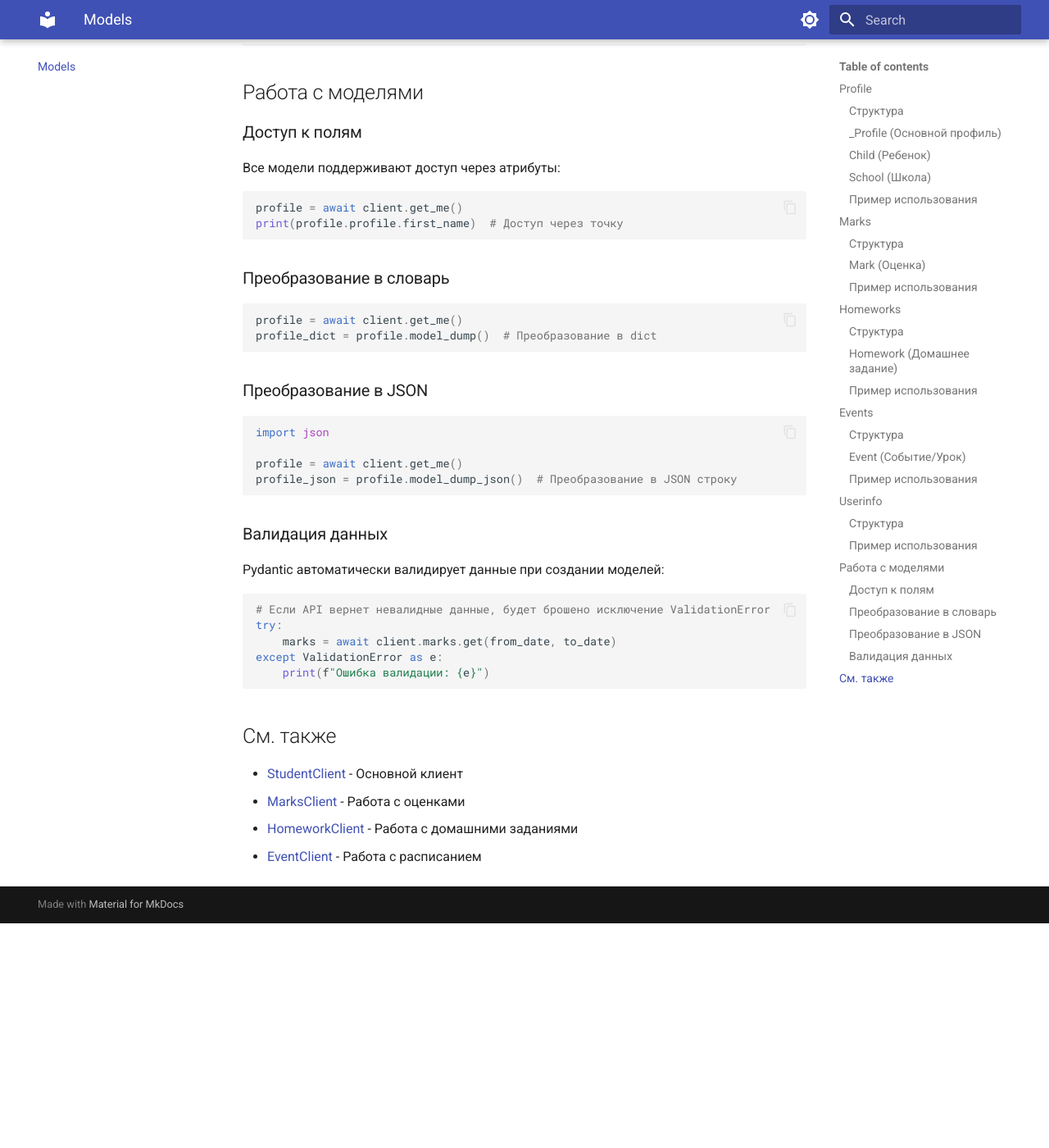
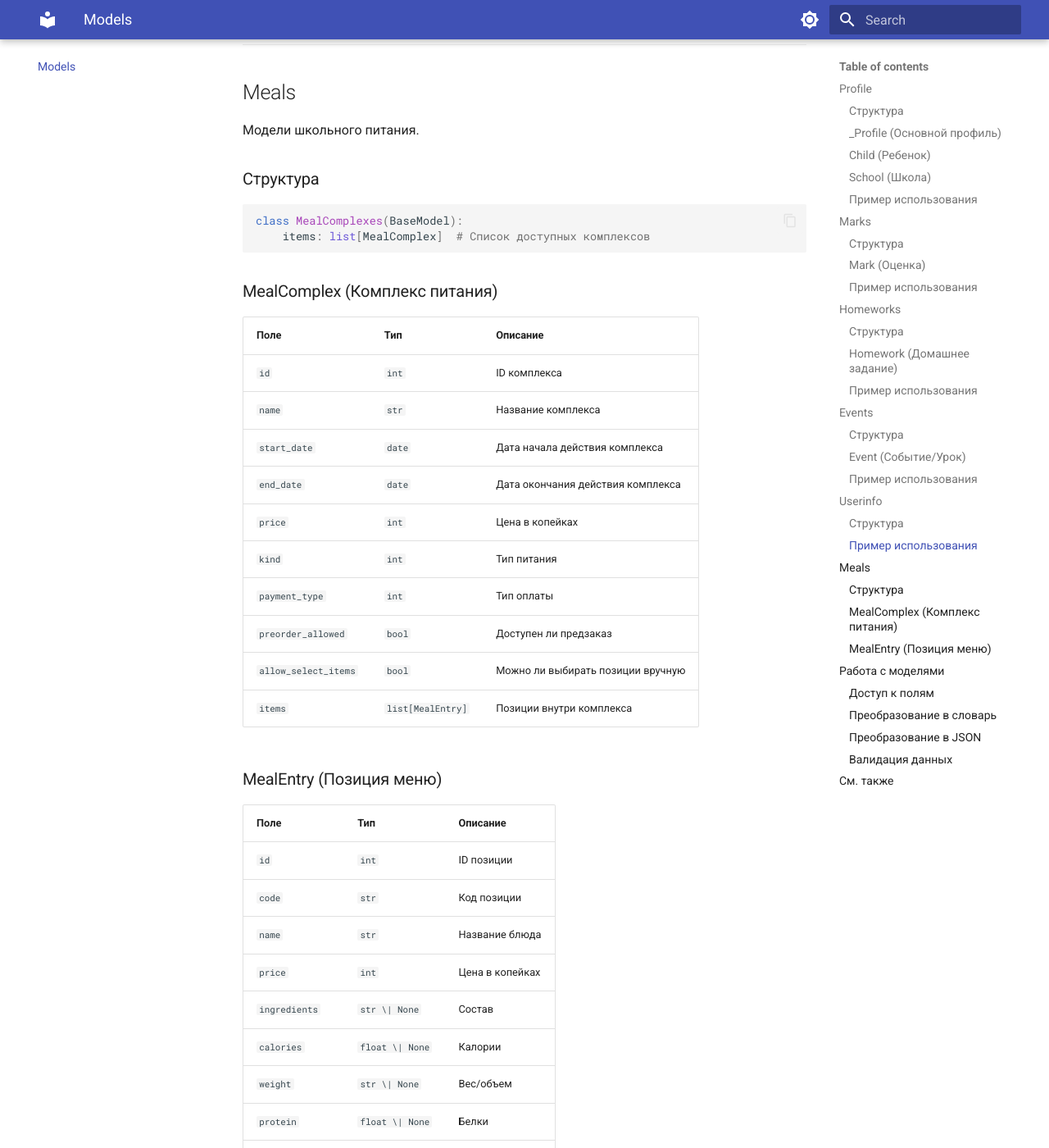
Before and after one commit to xd2dd/schoolmospy, an MkDocs documentation site: the page built from docs/models.md, in a window 1280 px wide and 1400 px high, scrolled down 7289 px. Shown: the whole window at 82% size. Built offline with MkDocs 1.6.1 and Material for MkDocs 9.7.7, drawn with Linux system fonts in a browser that asks for light colours; before the commit the page ends 8415 px from its top, so only the background shows below that; some of the changed text lies outside the part shown.

Commit message:
Keep meals API on main and move unstable endpoints to dev

````diff
--- a/docs/models.md
+++ b/docs/models.md
@@ -244,6 +244,49 @@ print(f"User: {userinfo.name} ({userinfo.email})")
 
 ---
 
+## Meals
+
+Модели школьного питания.
+
+### Структура
+
+```python
+class MealComplexes(BaseModel):
+    items: list[MealComplex]  # Список доступных комплексов
+```
+
+### MealComplex (Комплекс питания)
+
+| Поле | Тип | Описание |
+|------|-----|----------|
+| `id` | `int` | ID комплекса |
+| `name` | `str` | Название комплекса |
+| `start_date` | `date` | Дата начала действия комплекса |
+| `end_date` | `date` | Дата окончания действия комплекса |
+| `price` | `int` | Цена в копейках |
+| `kind` | `int` | Тип питания |
+| `payment_type` | `int` | Тип оплаты |
+| `preorder_allowed` | `bool` | Доступен ли предзаказ |
+| `allow_select_items` | `bool` | Можно ли выбирать позиции вручную |
+| `items` | `list[MealEntry]` | Позиции внутри комплекса |
+
+### MealEntry (Позиция меню)
+
+| Поле | Тип | Описание |
+|------|-----|----------|
+| `id` | `int` | ID позиции |
+| `code` | `str` | Код позиции |
+| `name` | `str` | Название блюда |
+| `price` | `int` | Цена в копейках |
+| `ingredients` | `str \| None` | Состав |
+| `calories` | `float \| None` | Калории |
+| `weight` | `str \| None` | Вес/объем |
+| `protein` | `float \| None` | Белки |
+| `fat` | `float \| None` | Жиры |
+| `carbohydrates` | `float \| None` | Углеводы |
+
+---
+
 ## Работа с моделями
 
 ### Доступ к полям
--- a/mkdocs.yml
+++ b/mkdocs.yml
@@ -49,5 +49,6 @@ nav:
       - MarksClient: api/marks.md
       - HomeworkClient: api/homeworks.md
       - EventClient: api/events.md
+      - MealsClient: api/meals.md
   - Models: models.md
   - Exceptions: exceptions.md
````
Also changed, not shown: README.md (+14 -1 lines), docs/api/meals.md (added, +68 -0 lines), docs/api/student_client.md (+11 -0 lines), docs/index.md (+3 -2 lines), docs/quickstart.md (+22 -0 lines), 4 other files.
